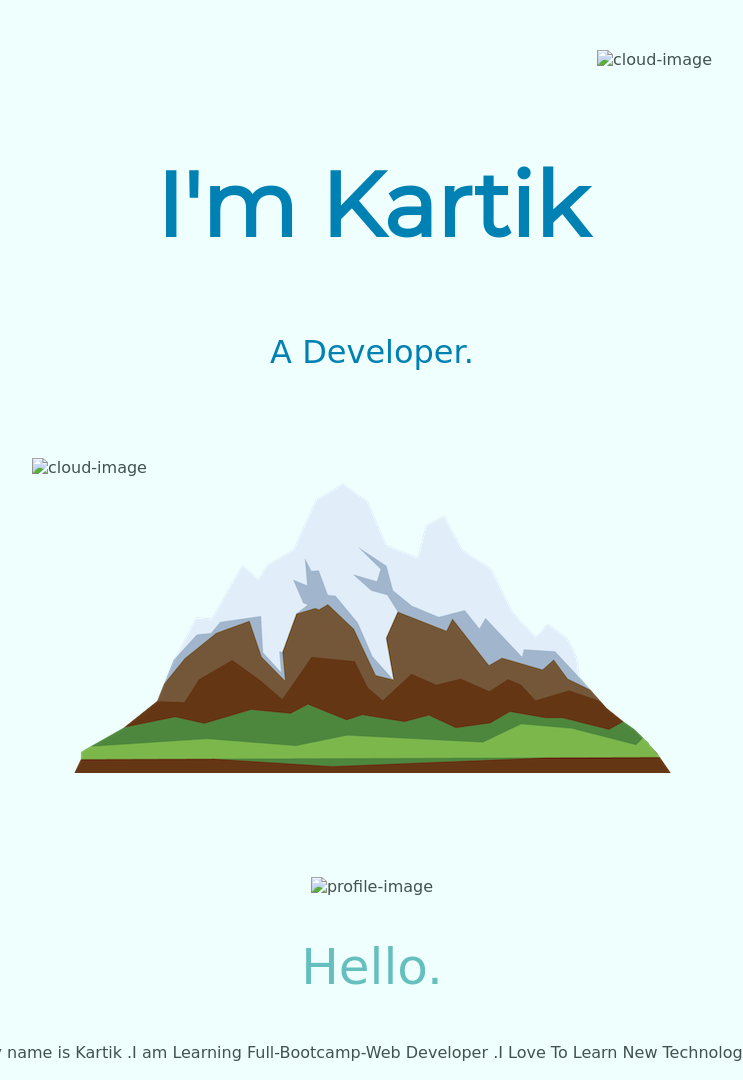
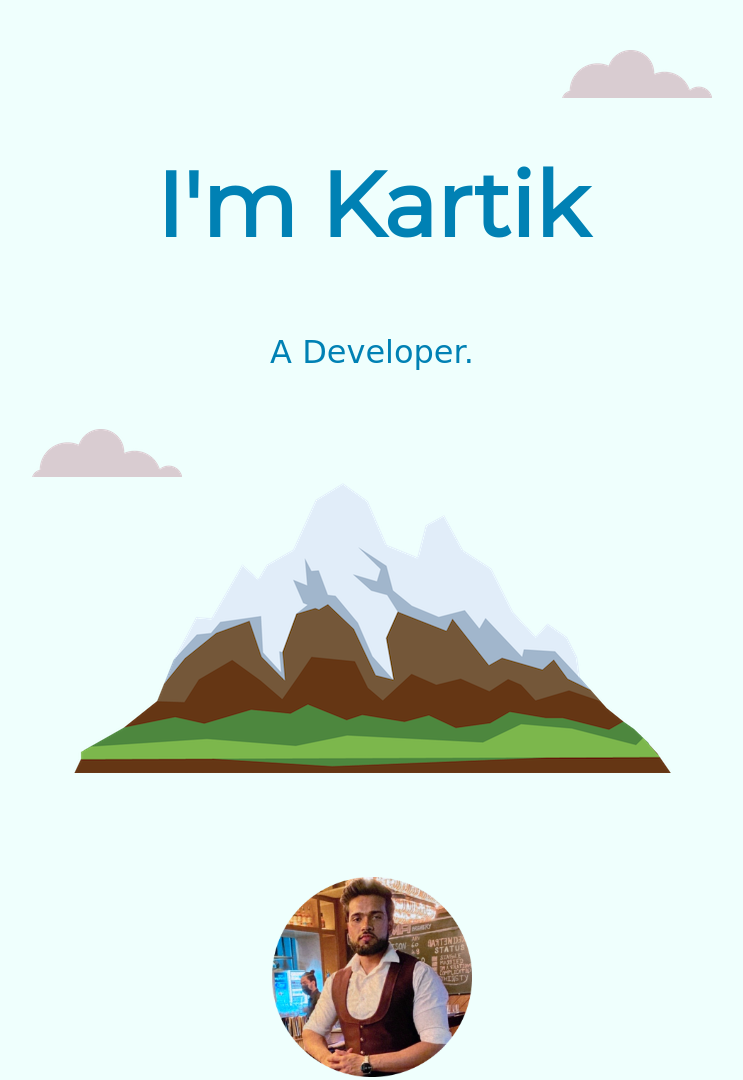
Before and after one commit to Gaur52kartik/kartik, a plain HTML site: page index.html in a window 1280 px wide. Shown: the top 1080 px of the page, without its empty margins (268-1011 px from the left). Drawn offline with Linux system fonts and the light colour scheme; files whose address does not match are found by name; a web font is replaced by a local one.

Commit message:
Update index.html

```diff
--- a/index.html
+++ b/index.html
@@ -11,17 +11,17 @@
 </head>
 <body>
     <div class="top-container">
-<img class="top-cloud" src="images/cloud.png" alt="cloud-image">
+<img class="top-cloud" src="https://raw.githubusercontent.com/Gaur52kartik/kartik/main/cloud.png" alt="cloud-image">
     <h1 class="name">I'm Kartik</h1>
     <p class="name2">A Developer.</p>
-    <img class="bottom-cloud" src ="images/cloud.png" alt="cloud-image">
+    <img class="bottom-cloud" src ="https://raw.githubusercontent.com/Gaur52kartik/kartik/main/cloud.png" alt="cloud-image">
     <img src="images/mountain.png" alt="mountain-image">
 </div>
 
 
 <div class="middle-container">
     <div class="profile">
-      <img src="images/kartik.png" width="200" alt="profile-image">
+      <img src="https://raw.githubusercontent.com/Gaur52kartik/kartik/main/kartik.png" width="200" alt="profile-image">
       <h2>Hello.</h2>
       <p>My name is Kartik .I am Learning Full-Bootcamp-Web Developer .I Love To Learn New Technologies </p><p>And Get Updated Myself With Latest Technology. I Hope You'll Like My New Website.</p> <p>And If You Fell Any Issue In It Please Fell Free To Lemme Know.</p>
     </div>
```
